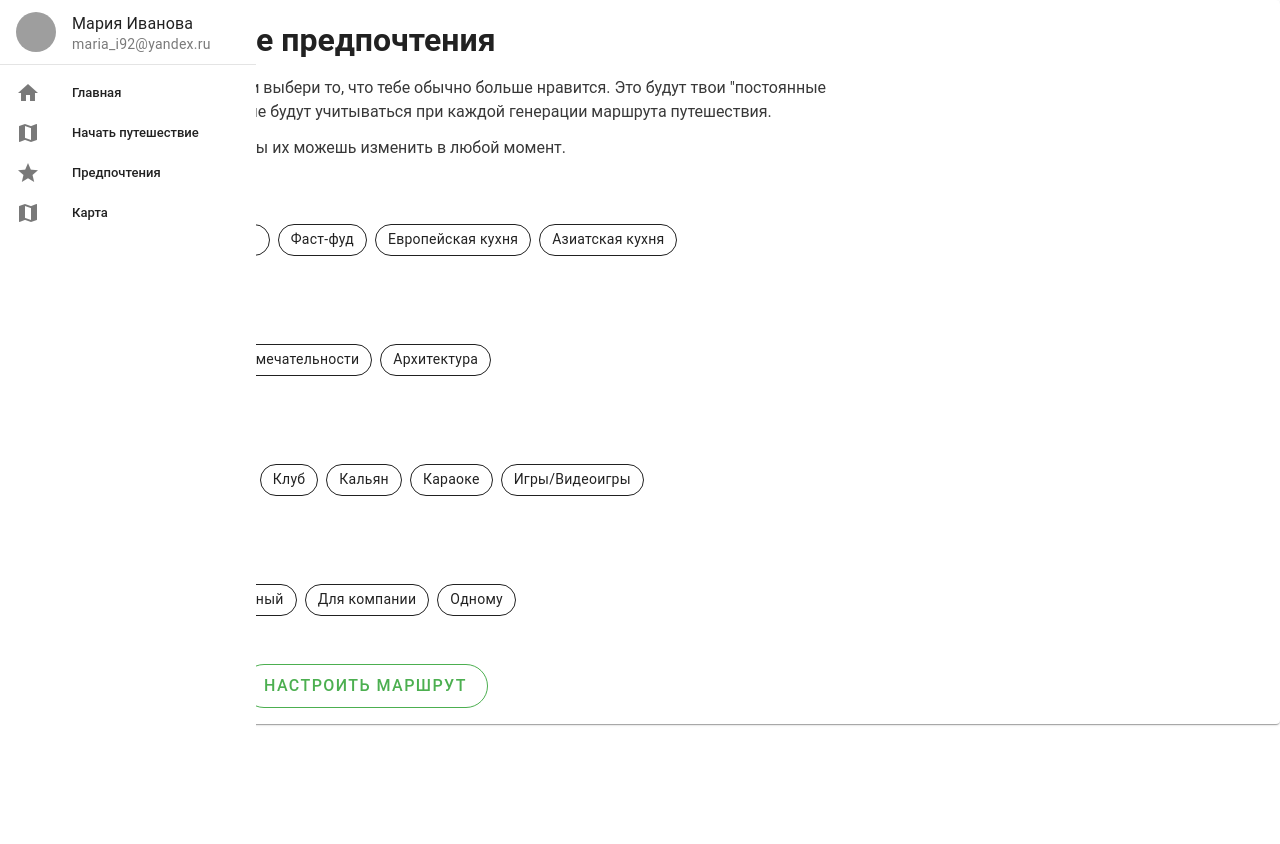
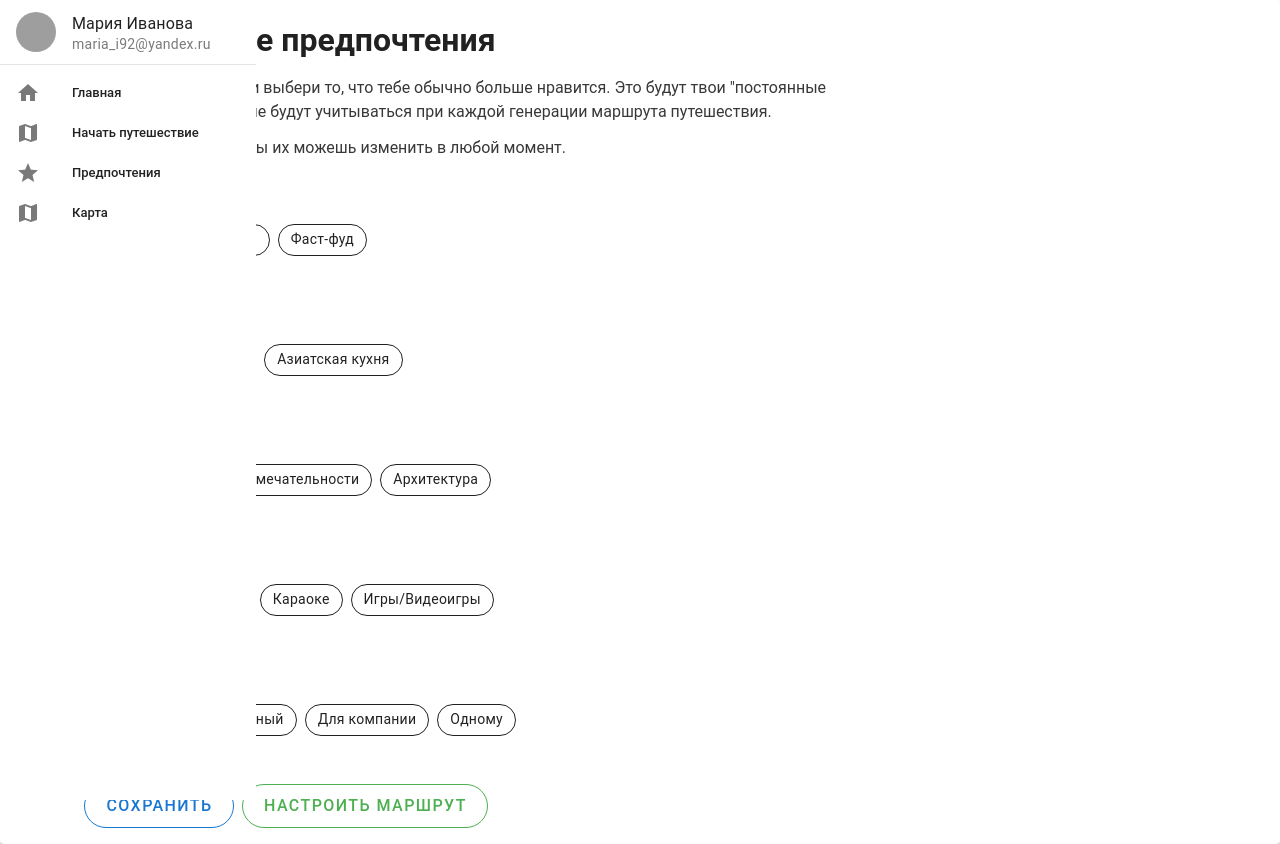
Before and after one commit to Steindvart/Personalized_routes_2GIS, a Nuxt app in the folder frontend/: page /preferences in a window 1280 px wide. Before the commit the page ends 800 px from the top, so only its background shows below. Built offline with nearby package versions, Linux system fonts and the light colour scheme; grey boxes are pictures that could not be loaded.

Commit message:
(ref) - separate foodStyle category.

```diff
--- a/frontend/pages/preferences.vue
+++ b/frontend/pages/preferences.vue
@@ -11,6 +11,11 @@
       title="Еда"
       :items="foodItems"
       v-model="selectedFood"
+    />
+    <preferences-section
+      title="Кухня"
+      :items="foodStyle"
+      v-model="selectedFoodStyle"
     />
     <preferences-section
       title="Прогулки"
@@ -68,8 +73,11 @@ export default {
         { text: "Кафе", value: 1 },
         { text: "Рестораны", value: 2 },
         { text: "Фаст-фуд", value: 3 },
-        { text: "Европейская кухня", value: 4 },
-        { text: "Азиатская кухня", value: 5 },
+      ],
+
+      foodStyle: [
+        { text: "Европейская кухня", value: 1 },
+        { text: "Азиатская кухня", value: 2 },
       ],
 
       walkItems: [
@@ -81,10 +89,8 @@ export default {
       funItems: [
         { text: "Антикафе", value: 1 },
         { text: "Бар", value: 2 },
-        { text: "Клуб", value: 3 },
-        { text: "Кальян", value: 4 },
-        { text: "Караоке", value: 5 },
-        { text: "Игры/Видеоигры", value: 6 },
+        { text: "Караоке", value: 3 },
+        { text: "Игры/Видеоигры", value: 4 },
       ],
 
       styleItems: [
@@ -95,6 +101,7 @@ export default {
       ],
 
       selectedFood: [],
+      selectedFoodStyle: [],
       selectedWalk: [],
       selectedFunn: [],
       selectedStyle: [],
@@ -109,6 +116,7 @@ export default {
     async savePreferences() {
       const preferences = {
         food: this.selectedFood.map(item => item.text),
+        foodStyle: this.selectedFoodStyle.map(item => item.text),
         walk: this.selectedWalk.map(item => item.text),
         fun: this.selectedFunn.map(item => item.text),
         style: this.selectedStyle.map(item => item.text),
```
